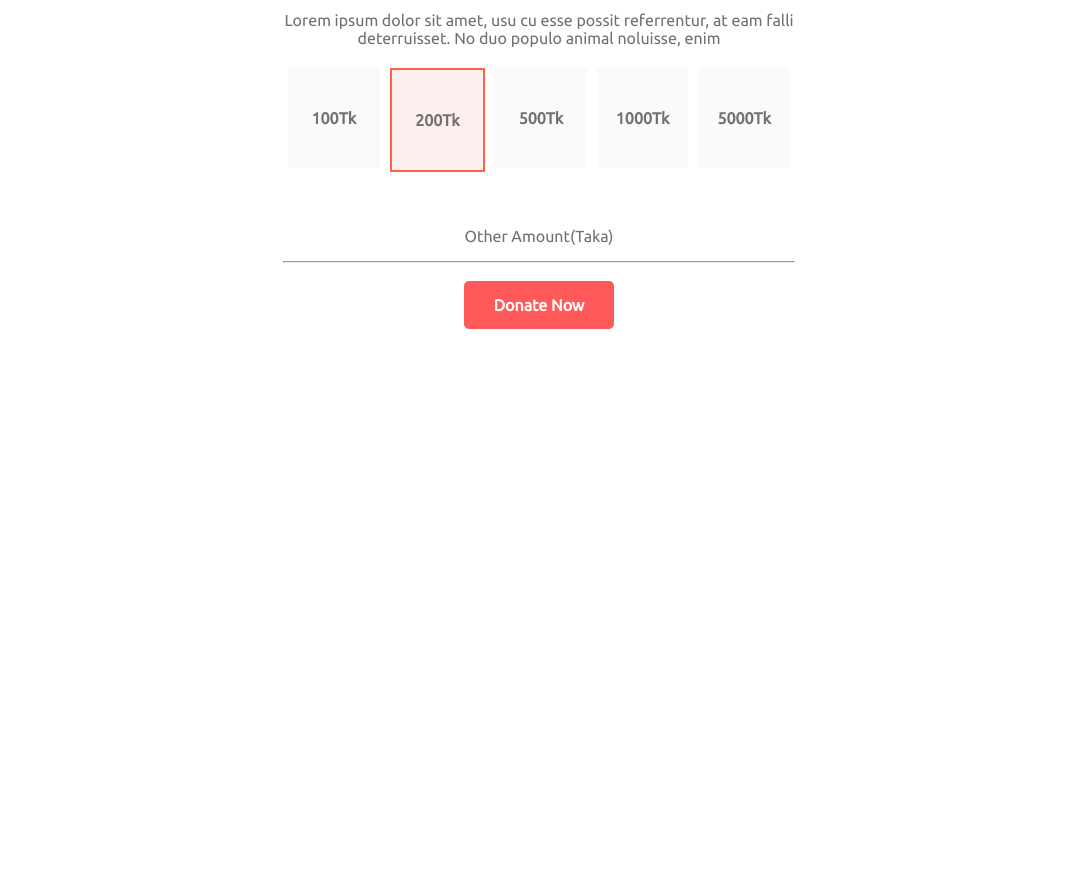
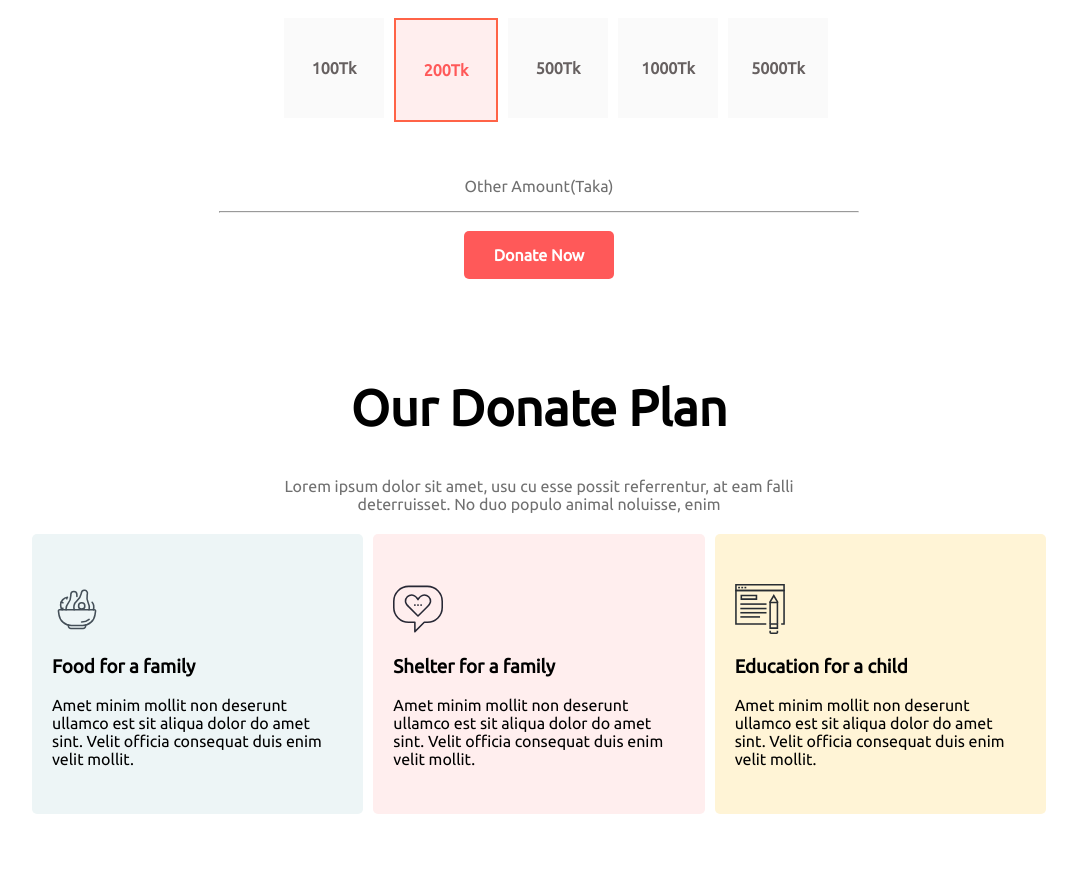
Before and after one commit to sabbiralex/donatetoday, a plain HTML site: page index.html in a window 1280 px wide. Shown: the part 788-1657 px from the top of the page, without its empty margins (101-1178 px from the left). Before the commit the page ends 1117 px from the top, so only its background shows below. Drawn offline with Linux system fonts and the light colour scheme.

Commit message:
Donate plan section

```diff
--- a/index.html
+++ b/index.html
@@ -31,8 +31,8 @@
 
     <section class="full-width">
         <div>
-            <h1 id="h1-size">Donate Today</h1>
-            <p>Lorem ipsum dolor sit amet, usu cu esse possit referrentur, at eam falli<br>
+            <h1 class="h1-size">Donate Today</h1>
+            <p class="color">Lorem ipsum dolor sit amet, usu cu esse possit referrentur, at eam falli<br>
             deterruisset. No duo populo animal noluisse, enim</p>
         </div>
         <div class="container">
@@ -53,12 +53,47 @@
             </div>
         </div>
         <div>
-            <p>Other Amount(Taka)</p>
+            <p class="color">Other Amount(Taka)</p>
             <hr>
             <a class="link-button" target="_blank" href="https://fiverr.com/sabbiralex/">Donate Now</a>
         </div>
 
     </section>
+    <section class="donate-plan">
+        <div class="plan-details" >
+            <h1 class="h1-size">Our Donate Plan</h1>
+            <p class="color">Lorem ipsum dolor sit amet, usu cu esse possit referrentur, at eam falli <br>
+            deterruisset. No duo populo animal noluisse, enim</p>
+        </div>
 
+        <div class="icon-box">
+            <div id="icon-1">
+                <img src="icons/icon8.svg" alt="icon" width="50" height="50">
+                <h3>Food for a family</h3>
+                <p>Amet minim mollit non deserunt
+                    ullamco est sit aliqua dolor do amet
+                    sint. Velit officia consequat duis enim
+                    velit mollit.</p>
+            </div>
+
+            <div id="icon-2">
+                <img src="icons/icon9.svg" alt="icon" width="50" height="50">
+                <h3>Shelter for a family</h3>
+                <p>Amet minim mollit non deserunt
+                    ullamco est sit aliqua dolor do amet
+                    sint. Velit officia consequat duis enim
+                    velit mollit.</p>
+            </div>
+            <div id="icon-3">
+                <img src="icons/icon4.svg" alt="icon" width="50" height="50">
+                <h3>Education for a child</h3>
+                <p>Amet minim mollit non deserunt
+                    ullamco est sit aliqua dolor do amet
+                    sint. Velit officia consequat duis enim
+                    velit mollit.</p>
+            </div>
+        </div>
+
+    </section>
 </body>
 </html>
--- a/style.css
+++ b/style.css
@@ -58,20 +58,22 @@ color: white;
     cursor: pointer;
 }
 .full-width{
-    margin-top: 100px;
-    margin-left: 30%;
-    margin-right: 30%;
+    margin-top: 50px;
+    margin-left: 25%;
+    margin-right: 25%;
     text-align: center;
+    margin-bottom: 100px;
 }
-.full-width p{
+.color{
     color: #707070;
 }
-#h1-size{
+.h1-size{
     font-size: 50px;
 }
 .container{
     display: flex;
     margin-bottom: 50px;
+    margin-left: 60px;
 }
 .box {
     width: 100px;
@@ -97,3 +99,42 @@ color: white;
     display: flex;
     border: 2px solid tomato;
   }
+
+  .donate-plan{
+    margin-left: 10%;
+    margin-right: 10%;
+    margin-bottom: 50px;
+  }
+  .plan-details{
+    text-align: center;
+  }
+  .icon-box{
+    display: flex;
+
+  }
+  #icon-1{
+    height: 230px;
+    width: 300px;
+    background-color: #EDF5F6;
+    margin: 5px;
+    padding: 50px 20px 0;
+    border-radius: 5px;
+  }
+  #icon-2{
+    height: 230px;
+    width: 300px;
+    background-color: #FFEEEE;
+    margin: 5px;
+    padding: 50px 20px 0;
+    border-radius: 5px;
+
+  }
+  #icon-3{
+    height: 230px;
+    width: 300px;
+    background-color: #FFF4D6;
+    margin: 5px;
+    padding: 50px 20px 0;
+    border-radius: 5px;
+
+  }
```
